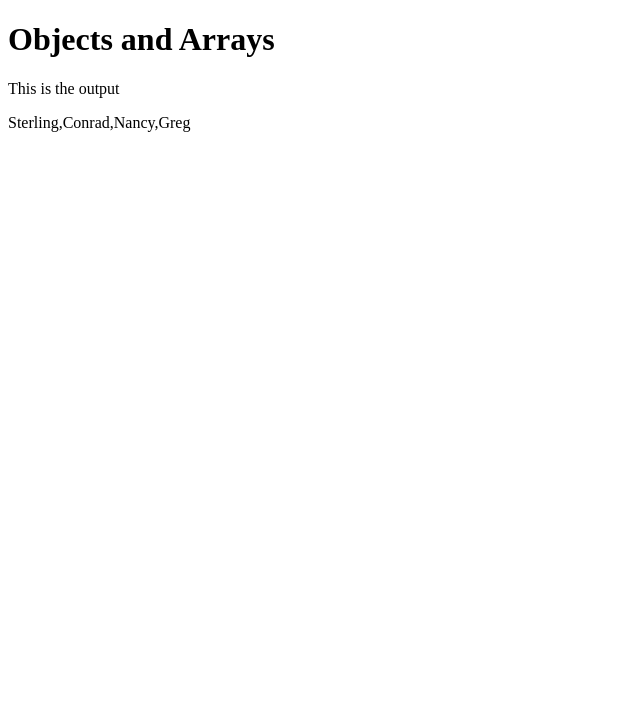
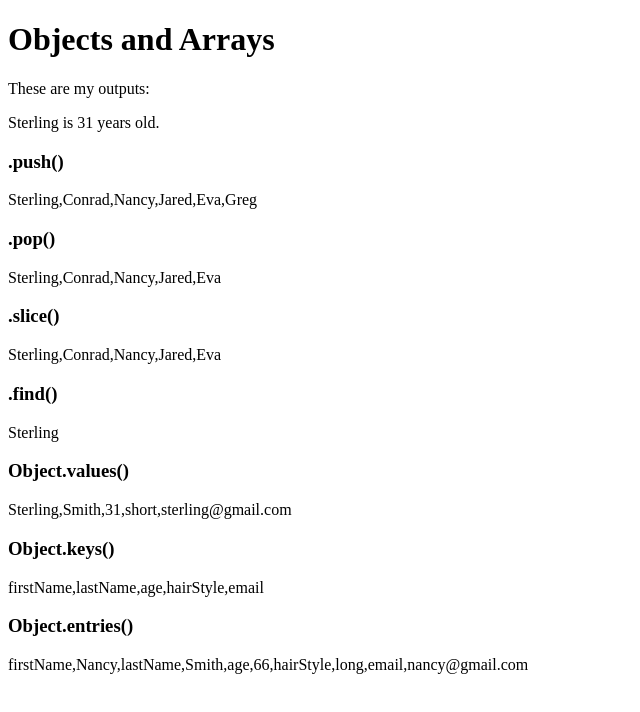
Before and after one commit to AbstractSter/cpnt262-a3, a plain HTML site: page index.html in a window 1280 px wide. Shown: the whole page, without its empty margins (0-640 px from the left). Drawn offline with Linux system fonts and the light colour scheme.

Commit message:
added more entries to html page

```diff
--- a/client.js
+++ b/client.js
@@ -1,5 +1,5 @@
 // Create an array
-const userNames = ["Sterling", "Conrad", "Nancy"];
+const userNames = ["Sterling", "Conrad", "Nancy", "Jared", "Eva"];
 
 // Create objects within the arrays
 const users = [
@@ -7,33 +7,102 @@ const users = [
     firstName: "Sterling",
     lastName: "Smith",
     age: 31,
-    hairStyle: "Short",
+    hairStyle: "short",
     email: "sterling@gmail.com",
   },
   {
     firstName: "Conrad",
     lastName: "Smith",
     age: 33,
-    hairStyle: "Bald",
+    hairStyle: "bald",
     email: "conrad@gmail.com",
   },
   {
     firstName: "Nancy",
     lastName: "Smith",
     age: 66,
-    hairStyle: "Long",
+    hairStyle: "long",
     email: "nancy@gmail.com",
-  }
+  },
+  {
+    firstName: "Jared",
+    lastName: "Smith",
+    age: 26,
+    hairStyle: "short",
+    email: "jared@gmail.com",
+  },
+  {
+    firstName: "Eva",
+    lastName: "Smith",
+    age: 22,
+    hairStyle: "long",
+    email: "conrad@gmail.com",
+  },
 ];
 
 // Extract specific info
-// const ageOutput = document.getElementById("output");
-// ageOutput.innerHTML = users[0].firstName + " is " + users[0].age + " years old.";
+const ageOutput = document.getElementById("output");
+ageOutput.innerHTML = users[0].firstName + " is " + users[0].age + " years old.";
 
 // Add to an array
 userNames.push("Greg");
-document.getElementById("output").innerHTML = userNames;
+document.getElementById("output1").innerHTML = userNames;
+console.log(userNames);
 
 // Remove from an array
-const popped = userNames.pop(3);
+userNames.pop();
+document.getElementById("output2").innerHTML = userNames;
 console.log(userNames);
+
+// Slice
+userNames.slice(2);
+document.getElementById("output3").innerHTML = userNames;
+console.log(userNames.slice(2));
+
+// Find
+const findUser = function(user){
+  return user == 'Sterling';
+};
+
+document.getElementById("output4").innerHTML = userNames.find(findUser);
+
+// Create and log an array of values
+const sterling  = {
+  firstName: "Sterling",
+  lastName: "Smith",
+  age: 31,
+  hairStyle: "short",
+  email: "sterling@gmail.com",
+};
+
+console.log(Object.values(sterling));
+
+document.getElementById("output5").innerHTML = Object.values(sterling);
+
+// Create an array of all the keys of your object
+const conrad = {
+  firstName: "Conrad",
+  lastName: "Smith",
+  age: 33,
+  hairStyle: "bald",
+  email: "conrad@gmail.com",
+};
+
+console.log(Object.keys(conrad));
+
+document.getElementById("output6").innerHTML = Object.keys(conrad);
+
+// Create a nested array from your object
+const nancy =  {
+  firstName: "Nancy",
+  lastName: "Smith",
+  age: 66,
+  hairStyle: "long",
+  email: "nancy@gmail.com",
+};
+
+for (const [key, value] of Object.entries(nancy)) {
+  console.log(`${key}: ${value}`);
+};
+
+document.getElementById("output7").innerHTML = Object.entries(nancy);
--- a/index.html
+++ b/index.html
@@ -8,7 +8,21 @@
 </head>
 <body>
   <h1>Objects and Arrays</h1>
-    <p>This is the output</p>
+    <p>These are my outputs:</p>
     <p id="output"></p>
-</body>
+    <h3>.push()</h3>
+    <p id="output1"></p>
+    <h3>.pop()</h3>
+    <p id="output2"></p>
+    <h3>.slice()</h3>
+    <p id="output3"></p>
+    <h3>.find()</h3>
+    <p id="output4"></p>
+    <h3>Object.values()</h3>
+    <p id="output5"></p>
+    <h3>Object.keys()</h3>
+    <p id="output6"></p>
+    <h3>Object.entries()</h3>
+    <p id="output7"></p>
+  </body>
 </html>
```
